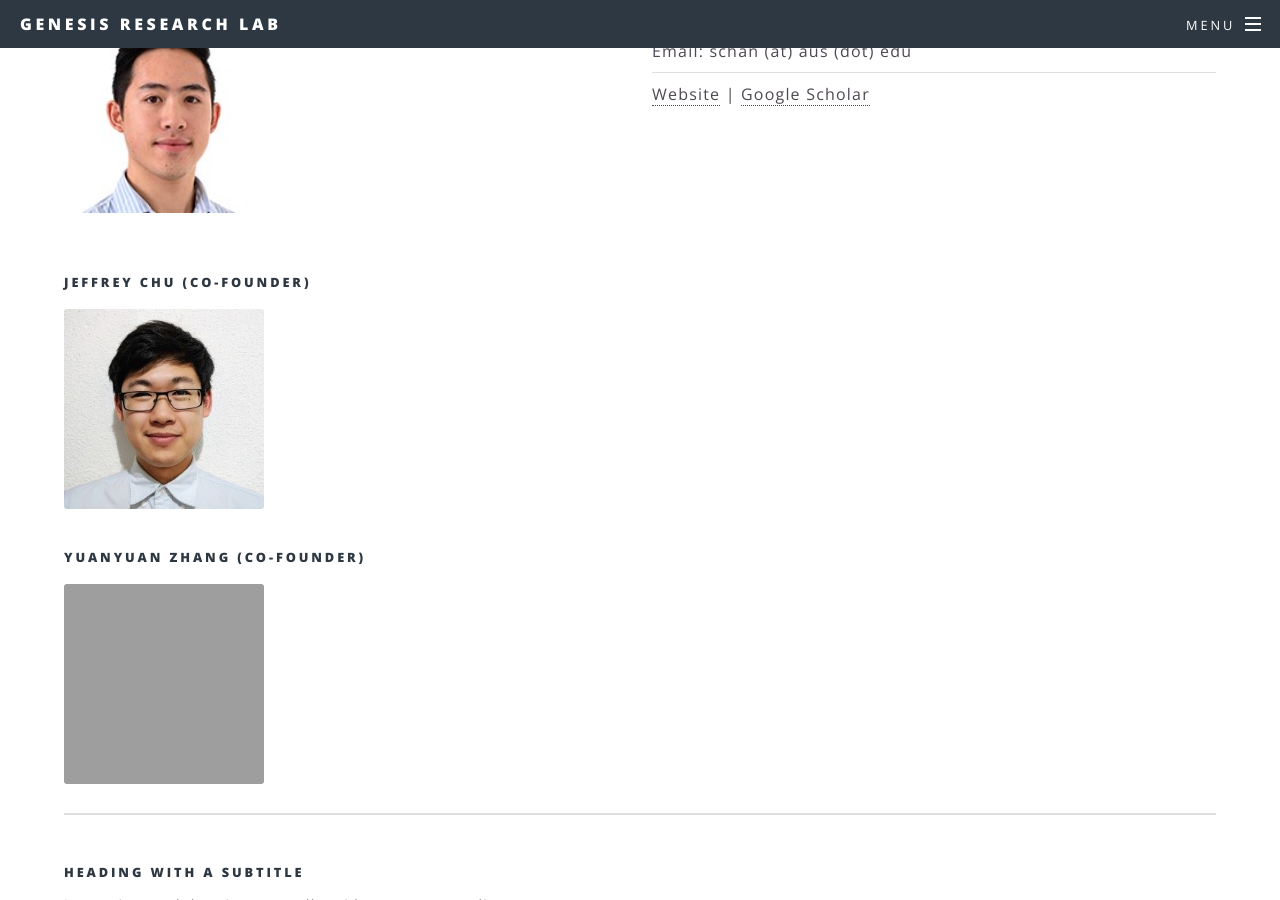
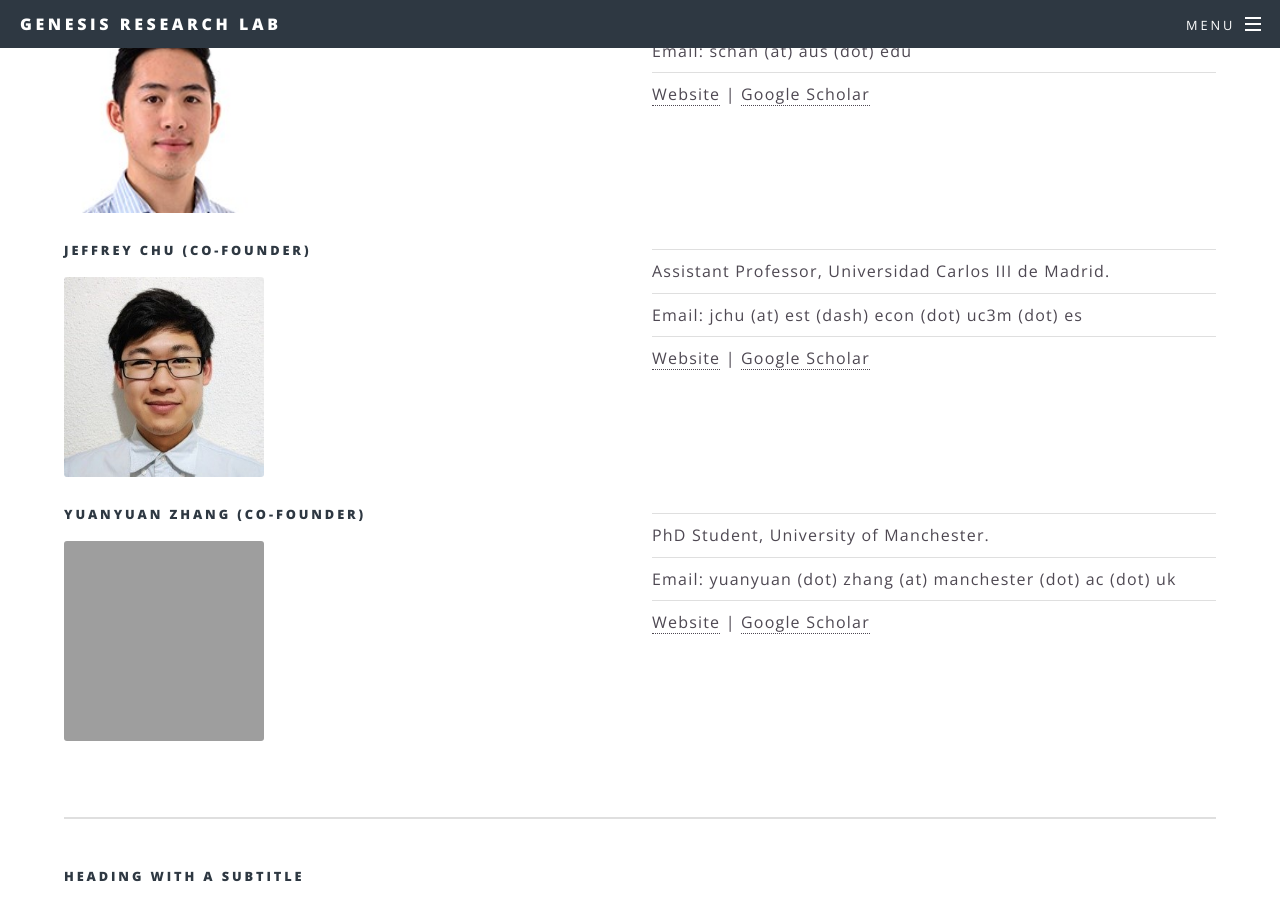
Before and after one commit to genesis-research-lab/genesis-research-lab.github.io, a Jekyll site: the page built from about.html, in a window 1280 px wide and 900 px high, scrolled down 704 px. Built offline with Jekyll 4.4.1, drawn with Linux system fonts in a browser that asks for light colours; grey boxes are pictures that could not be loaded.

Commit message:
update layout

```diff
--- a/about.html
+++ b/about.html
@@ -25,27 +25,36 @@ title: About
 						</ul>
 				</div>
 				</div>
-				<p><h5>Jeffrey Chu (Co-Founder)</h5>
+				<div class="row">
+				<div class="6u 12u$(medium)">
+								<h5>Jeffrey Chu (Co-Founder)</h5>
 				<span class="image left"><img src="images/jeffrey_chu.jpg" alt="" style="width:200px;height:200px;" /></span>
-				<br>
-				<br>
-				<br>
-				<br>
-				<br>
-				<br>
-				<br>
-				<br>
-				</p>
-				<p><h5>Yuanyuan Zhang (Co-Founder)</h5>
+				</div>
+				<div class="6u 12u$(medium)">
+				<ul class="alt">
+							<li></li>
+							<li>Assistant Professor, Universidad Carlos III de Madrid.</li>
+							<li>Email: jchu (at) est (dash) econ (dot) uc3m (dot) es</li>
+							<li><a href="http://portal.uc3m.es/portal/page/portal/dpto_estadistica/home/members/Jeffrey%20Chu">Website</a> |
+				<a href="http://scholar.google.co.uk/citations?user=0jB6u6kAAAAJ&hl=en">Google Scholar</a></li>
+						</ul>
+				</div>
+				</div>
+								<div class="row">
+				<div class="6u 12u$(medium)">
+				<h5>Yuanyuan Zhang (Co-Founder)</h5>
 				<span class="image left"><img src="images/yuanyuan_zhang.jpg" alt="" style="width:200px;height:200px;" /></span>
-				<br>
-				<br>
-				<br>
-				<br>
-				<br>
-				<br>
-				<br>
-				</p>
+				</div>
+				<div class="6u 12u$(medium)">
+				<ul class="alt">
+							<li></li>
+							<li>PhD Student, University of Manchester.</li>
+							<li>Email: yuanyuan (dot) zhang  (at) manchester (dot) ac (dot) uk </li>
+							<li><a href="http://www.maths.manchester.ac.uk/people/staff/profile/?ea=yuanyuan.zhang">Website</a> |
+				<a href="http://scholar.google.co.uk/citations?user=0jB6u6kAAAAJ&hl=en">Google Scholar</a></li>
+						</ul>
+				</div>
+				</div>
 				<hr />
 				<header>
 					<h5>Heading with a Subtitle</h5>
```
